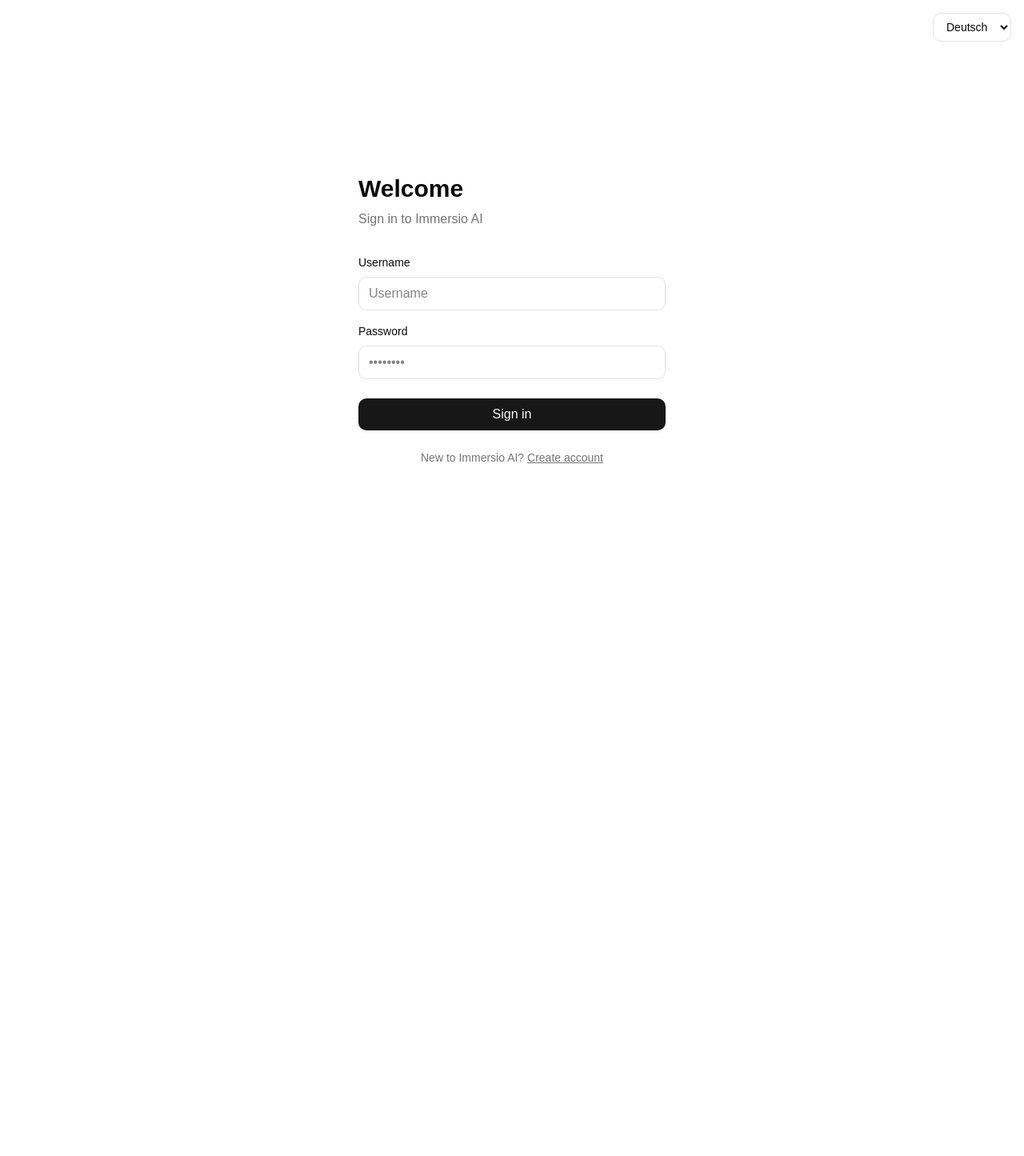
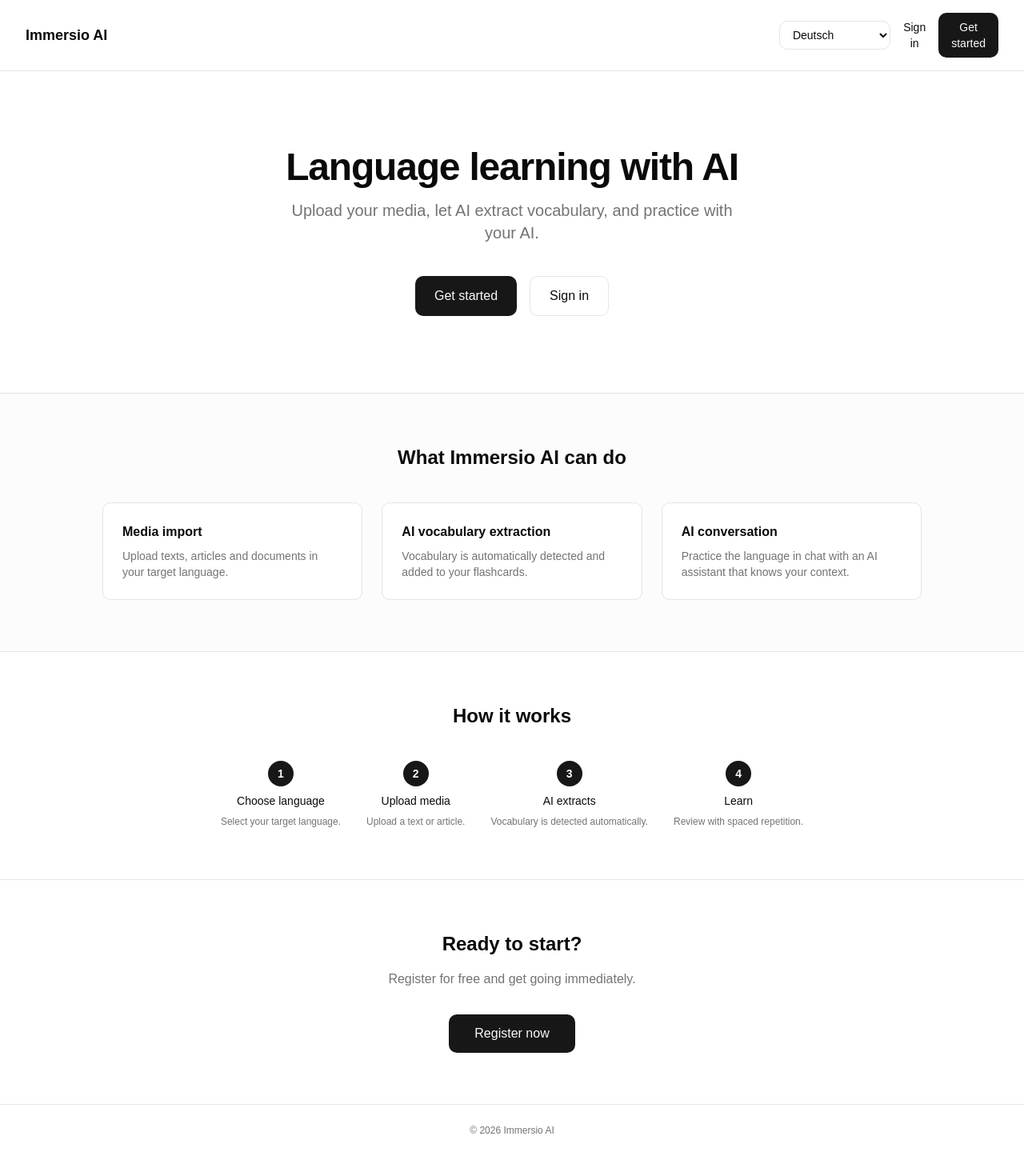
Before and after one commit to BurkhardtJan/Dengwa-AI, a React (Vite) app in the folder frontend/: page /landing in a window 1280 px wide. Before the commit this address led to /login. Shown: the whole page at 80% size. Before the commit the page ends 800 px from the top, so only its background shows below. Built offline with nearby package versions, Linux system fonts and the light colour scheme.

Commit message:
Added Langding Page

```diff
--- a/frontend/src/App.tsx
+++ b/frontend/src/App.tsx
@@ -1,6 +1,7 @@
 import {BrowserRouter, Routes, Route, Navigate} from 'react-router-dom'
 import LoginPage from './pages/LoginPage'
 import SignInPage from './pages/SignInPage'
+import LandingPage from './pages/LandingPage'
 import DashboardPage from './pages/DashboardPage'
 import ProtectedRoute from './components/ProtectedRoute'
 import VocabularyPage from './pages/VocabularyPage'
@@ -17,6 +18,7 @@
             <Routes>
                 <Route path="/login" element={<LoginPage/>}/>
                 <Route path="/signin" element={<SignInPage/>}/>
+                <Route path="/landing" element={<LandingPage/>}/>
                 <Route element={<ProtectedRoute><Layout/></ProtectedRoute>}>
                     <Route path="/dashboard" element={<DashboardPage/>}/>
                     <Route path="/vocabulary" element={<VocabularyPage/>}/>
@@ -27,7 +29,7 @@
                     <Route path="/media/:id" element={<MediaDetailPage/>}/>
 
                 </Route>
-                <Route path="*" element={<Navigate to="/login"/>}/>
+                <Route path="*" element={<Navigate to="/landing"/>}/>
             </Routes>
         </BrowserRouter>
     )
--- a/frontend/src/i18n.ts
+++ b/frontend/src/i18n.ts
@@ -8,6 +8,7 @@
 import enMedia from './locales/en/media.json';
 import enChat from './locales/en/chat.json';
 import enAuth from './locales/en/auth.json';
+import enLanding from './locales/en/landing.json';
 
 import deCommon from './locales/de/common.json';
 import deDashboard from './locales/de/dashboard.json';
@@ -15,6 +16,7 @@
 import deMedia from './locales/de/media.json';
 import deChat from './locales/de/chat.json';
 import deAuth from './locales/de/auth.json';
+import deLanding from './locales/de/landing.json';
 
 i18n
     .use(LanguageDetector)
@@ -28,6 +30,7 @@
                 media: enMedia,
                 chat: enChat,
                 auth: enAuth,
+                landing: enLanding,
             },
             de: {
                 common: deCommon,
@@ -36,6 +39,7 @@
                 media: deMedia,
                 chat: deChat,
                 auth: deAuth,
+                landing: deLanding,
             },
         },
         defaultNS: 'common',
--- /dev/null
+++ b/frontend/src/locales/de/landing.json
@@ -0,0 +1,43 @@
+{
+  "nav": {
+    "login": "Anmelden",
+    "register": "Registrieren"
+  },
+  "hero": {
+    "title": "Sprachen lernen mit KI",
+    "subtitle": "Lade deine Medien hoch, lass die KI Vokabeln extrahieren und übe mit der KI.",
+    "cta": "Jetzt starten",
+    "login": "Anmelden"
+  },
+  "features": {
+    "title": "Was Immersio AI kann",
+    "items": [
+      {
+        "title": "Medien-Import",
+        "description": "Texte, Artikel und Dokumente in deiner Zielsprache hochladen."
+      },
+      {
+        "title": "KI-Vokabelextraktion",
+        "description": "Vokabeln werden automatisch erkannt und in deine Lernkartei eingetragen."
+      },
+      {
+        "title": "KI-Konversation",
+        "description": "Übe die Sprache im Chat mit einem KI-Assistenten, der deinen Kontext kennt."
+      }
+    ]
+  },
+  "howItWorks": {
+    "title": "So funktioniert es",
+    "steps": [
+      { "step": "Sprache wählen", "label": "Wähle deine Zielsprache aus." },
+      { "step": "Medium hochladen", "label": "Lade einen Text oder Artikel hoch." },
+      { "step": "KI extrahiert", "label": "Vokabeln werden automatisch erkannt." },
+      { "step": "Lernen", "label": "Wiederhole mit Spaced Repetition." }
+    ]
+  },
+  "cta": {
+    "title": "Bereit anzufangen?",
+    "subtitle": "Kostenlos registrieren und sofort loslegen.",
+    "button": "Jetzt registrieren"
+  }
+}
--- /dev/null
+++ b/frontend/src/locales/en/landing.json
@@ -0,0 +1,43 @@
+{
+  "nav": {
+    "login": "Sign in",
+    "register": "Get started"
+  },
+  "hero": {
+    "title": "Language learning with AI",
+    "subtitle": "Upload your media, let AI extract vocabulary, and practice with your AI.",
+    "cta": "Get started",
+    "login": "Sign in"
+  },
+  "features": {
+    "title": "What Immersio AI can do",
+    "items": [
+      {
+        "title": "Media import",
+        "description": "Upload texts, articles and documents in your target language."
+      },
+      {
+        "title": "AI vocabulary extraction",
+        "description": "Vocabulary is automatically detected and added to your flashcards."
+      },
+      {
+        "title": "AI conversation",
+        "description": "Practice the language in chat with an AI assistant that knows your context."
+      }
+    ]
+  },
+  "howItWorks": {
+    "title": "How it works",
+    "steps": [
+      { "step": "Choose language", "label": "Select your target language." },
+      { "step": "Upload media", "label": "Upload a text or article." },
+      { "step": "AI extracts", "label": "Vocabulary is detected automatically." },
+      { "step": "Learn", "label": "Review with spaced repetition." }
+    ]
+  },
+  "cta": {
+    "title": "Ready to start?",
+    "subtitle": "Register for free and get going immediately.",
+    "button": "Register now"
+  }
+}
--- /dev/null
+++ b/frontend/src/pages/LandingPage.tsx
@@ -0,0 +1,109 @@
+import {useNavigate} from 'react-router-dom'
+import {useTranslation} from 'react-i18next'
+import {LanguageSwitcher} from '../components/LanguageSwitcher'
+
+function LandingPage() {
+    const navigate = useNavigate()
+    const {t} = useTranslation('landing')
+
+    return (
+        <div className="min-h-screen flex flex-col">
+
+            {/* Nav */}
+            <header className="flex justify-between items-center px-8 py-4 border-b">
+                <span className="font-bold text-lg">Immersio AI</span>
+                <div className="flex items-center gap-4">
+                    <LanguageSwitcher/>
+                    <button
+                        onClick={() => navigate('/login')}
+                        className="text-sm hover:underline"
+                    >
+                        {t('nav.login')}
+                    </button>
+                    <button
+                        onClick={() => navigate('/signin')}
+                        className="px-4 py-2 bg-primary text-primary-foreground rounded-lg text-sm font-medium hover:opacity-90 transition-opacity"
+                    >
+                        {t('nav.register')}
+                    </button>
+                </div>
+            </header>
+
+            {/* Hero */}
+            <section className="flex flex-col items-center justify-center text-center px-8 py-24 flex-1">
+                <h1 className="text-5xl font-bold tracking-tight mb-4">
+                    {t('hero.title')}
+                </h1>
+                <p className="text-xl text-muted-foreground max-w-xl mb-10">
+                    {t('hero.subtitle')}
+                </p>
+                <div className="flex gap-4">
+                    <button
+                        onClick={() => navigate('/signin')}
+                        className="px-6 py-3 bg-primary text-primary-foreground rounded-lg font-medium hover:opacity-90 transition-opacity"
+                    >
+                        {t('hero.cta')}
+                    </button>
+                    <button
+                        onClick={() => navigate('/login')}
+                        className="px-6 py-3 border rounded-lg font-medium hover:bg-muted transition-colors"
+                    >
+                        {t('hero.login')}
+                    </button>
+                </div>
+            </section>
+
+            {/* Features */}
+            <section className="px-8 py-16 border-t bg-muted/30">
+                <h2 className="text-2xl font-semibold text-center mb-10">
+                    {t('features.title')}
+                </h2>
+                <div className="grid grid-cols-1 md:grid-cols-2 lg:grid-cols-3 gap-6 max-w-5xl mx-auto">
+                    {(t('features.items', {returnObjects: true}) as {title: string, description: string}[]).map((item) => (
+                        <div key={item.title} className="p-6 border rounded-lg bg-background">
+                            <h3 className="font-semibold mb-2">{item.title}</h3>
+                            <p className="text-sm text-muted-foreground">{item.description}</p>
+                        </div>
+                    ))}
+                </div>
+            </section>
+
+            {/* How it works */}
+            <section className="px-8 py-16 border-t">
+                <h2 className="text-2xl font-semibold text-center mb-10">
+                    {t('howItWorks.title')}
+                </h2>
+                <div className="flex flex-col md:flex-row justify-center gap-8 max-w-3xl mx-auto">
+                    {(t('howItWorks.steps', {returnObjects: true}) as {step: string, label: string}[]).map((item, i) => (
+                        <div key={i} className="flex flex-col items-center text-center gap-2">
+                            <span className="w-8 h-8 rounded-full bg-primary text-primary-foreground text-sm font-bold flex items-center justify-center">
+                                {i + 1}
+                            </span>
+                            <p className="text-sm font-medium">{item.step}</p>
+                            <p className="text-xs text-muted-foreground">{item.label}</p>
+                        </div>
+                    ))}
+                </div>
+            </section>
+
+            {/* CTA */}
+            <section className="px-8 py-16 border-t text-center">
+                <h2 className="text-2xl font-semibold mb-4">{t('cta.title')}</h2>
+                <p className="text-muted-foreground mb-8">{t('cta.subtitle')}</p>
+                <button
+                    onClick={() => navigate('/signin')}
+                    className="px-8 py-3 bg-primary text-primary-foreground rounded-lg font-medium hover:opacity-90 transition-opacity"
+                >
+                    {t('cta.button')}
+                </button>
+            </section>
+
+            {/* Footer */}
+            <footer className="px-8 py-6 border-t text-center text-xs text-muted-foreground">
+                © {new Date().getFullYear()} Immersio AI
+            </footer>
+        </div>
+    )
+}
+
+export default LandingPage
--- a/frontend/src/types/i18next.d.ts
+++ b/frontend/src/types/i18next.d.ts
@@ -4,6 +4,7 @@
 import media from '../locales/en/media.json';
 import chat from '../locales/en/chat.json';
 import auth from '../locales/en/auth.json';
+import landing from '../locales/en/landing.json';
 
 declare module 'i18next' {
     interface CustomTypeOptions {
@@ -15,6 +16,7 @@
             media: typeof media;
             chat: typeof chat;
             auth: typeof auth;
+            landing: typeof landing;
         };
     }
 }
```
